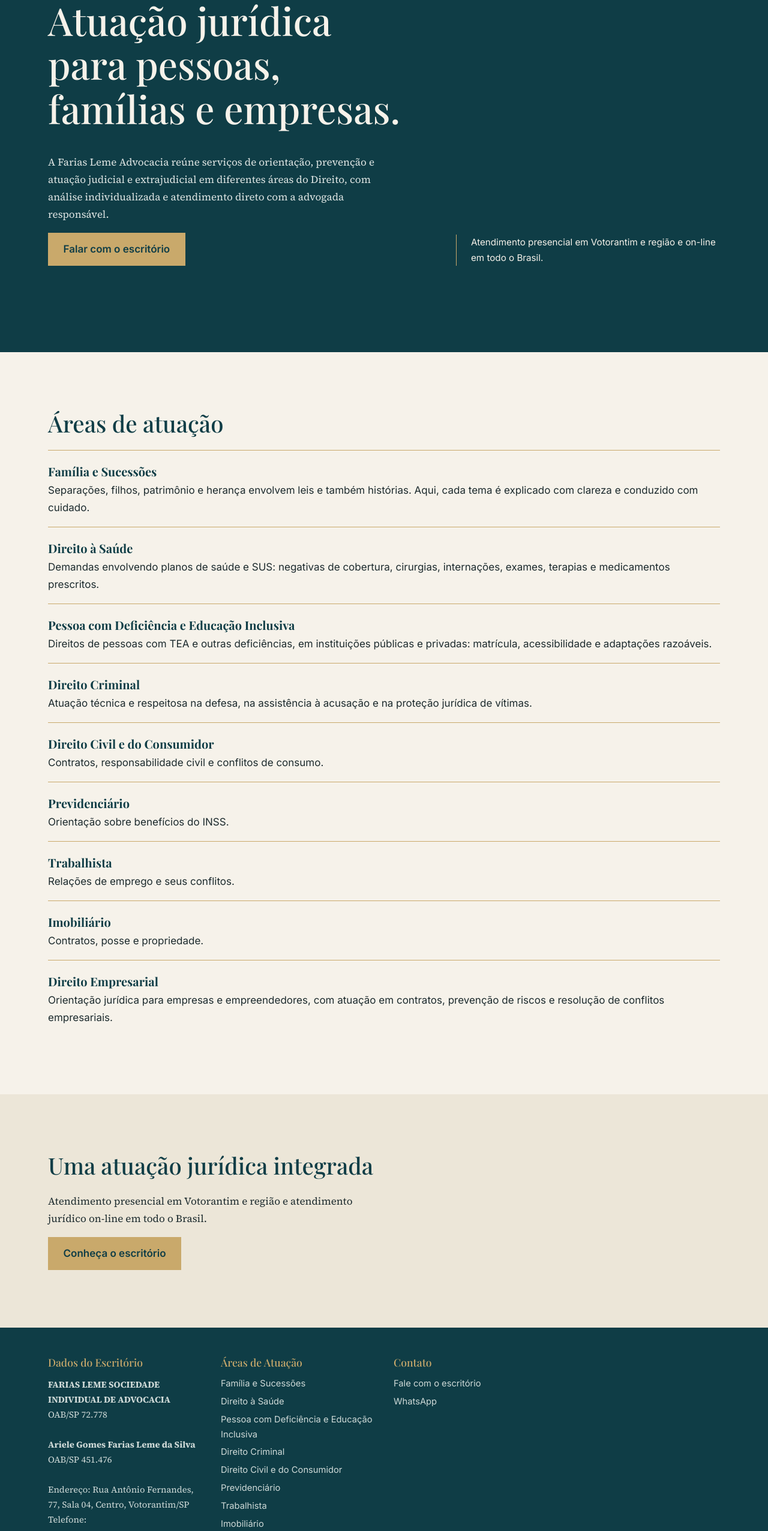
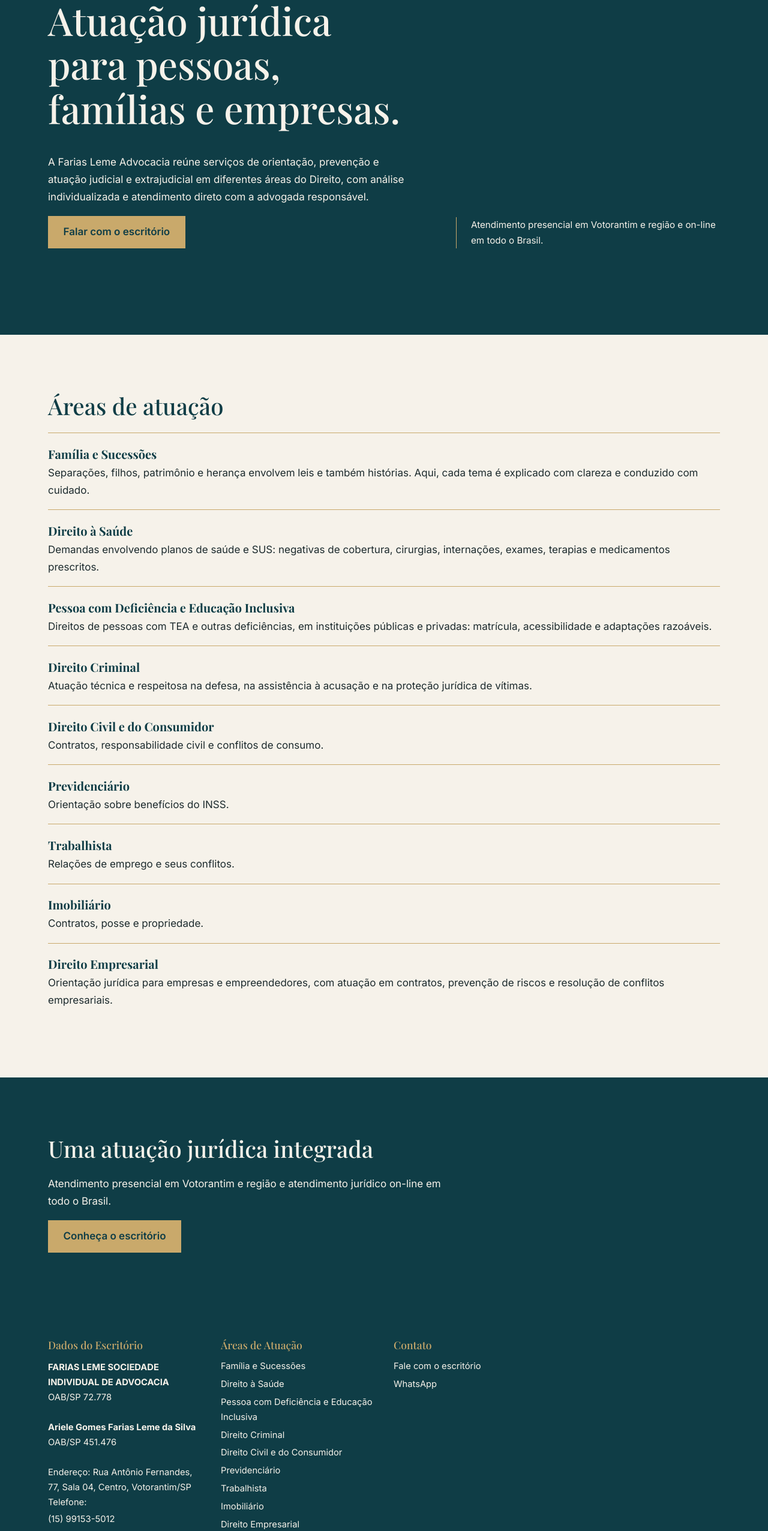
Before and after one commit to lemevinicius99/site_fariaslemeadvocacia, a Next.js app: page / in a window 1280 px wide. Shown: the part 234-2786 px from the top of the page at 60% size. Built offline with nearby package versions, Linux system fonts and the light colour scheme; no server answers; a web font is replaced by a local one.

Commit message:
style: aplicar paleta institucional oficial

```diff
--- a/app/globals.css
+++ b/app/globals.css
@@ -1,32 +1,198 @@
-:root{--petroleo:#0F3D46;--ouro:#C9A96B;--marfim:#F6F2EA;--texto:#1d2b2e}
-*{box-sizing:border-box}html{scroll-behavior:smooth}
-body{margin:0;background:var(--marfim);color:var(--texto);font:17px/1.7 var(--f-corpo),sans-serif}
-h1,h2,h3{font-family:var(--f-titulo),serif;font-weight:500;line-height:1.15;color:var(--petroleo);margin:0 0 .6em}
-h1{font-size:clamp(2.2rem,5vw,4rem)}h2{font-size:clamp(1.6rem,3vw,2.4rem)}p{max-width:62ch;font-family:var(--f-serif),serif}
-a:focus-visible,button:focus-visible,summary:focus-visible,input:focus-visible,select:focus-visible{outline:2px solid var(--ouro);outline-offset:3px}
-.w{width:min(1120px,92%);margin:auto}
-header{border-bottom:1px solid var(--ouro);position:sticky;top:0;background:var(--marfim);z-index:5}
-header .w{display:flex;align-items:center;justify-content:space-between;padding:.4rem 0}
-.logo{height:64px;width:auto;mix-blend-mode:multiply}
-nav{display:flex;gap:1.6rem;font-size:.95rem}nav a{text-decoration:none;color:inherit;border-bottom:1px solid transparent;transition:border-color .2s}nav a:hover{border-color:var(--ouro)}
-details.m{display:none}
-@media(max-width:760px){header nav{display:none}details.m{display:block}details.m summary{cursor:pointer;padding:.5rem}details.m div{position:absolute;right:4%;top:100%;background:var(--marfim);border:1px solid var(--ouro);padding:1rem;display:grid;gap:.8rem}}
-.hero{background:var(--petroleo);color:var(--marfim);padding:clamp(4rem,12vw,9rem) 0}
-.hero h1{color:var(--marfim);max-width:16ch;animation:in .9s both}.hero p{color:#dfe6e4;animation:in .9s .2s both}
-.hero .w{display:grid;grid-template-columns:1.4fr 1fr;gap:4rem;align-items:end}
-.hero aside{border-left:1px solid var(--ouro);padding-left:1.5rem;font-size:.95rem}
-@media(max-width:760px){.hero .w{grid-template-columns:1fr;gap:2rem}}
-@keyframes in{from{opacity:0;transform:translateY(14px)}to{opacity:1;transform:none}}
-@media(prefers-reduced-motion:reduce){*{animation:none!important;transition:none!important;scroll-behavior:auto}}
-.btn{display:inline-block;background:var(--ouro);color:var(--petroleo);padding:.8rem 1.6rem;text-decoration:none;border:0;cursor:pointer;font:inherit;font-weight:600;transition:background .2s}.btn:hover{background:#d8bb83}
-.sec{padding:clamp(3rem,8vw,6rem) 0}.alt{background:#ece6d8}
-.fam{display:grid;grid-template-columns:1fr 1.3fr;gap:4rem}@media(max-width:760px){.fam{grid-template-columns:1fr;gap:1.5rem}}
-.list a{display:block;padding:1.1rem 0;border-top:1px solid var(--ouro);text-decoration:none;color:inherit;transition:padding .2s}.list a:hover{padding-left:.8rem}
-.list b{font-family:var(--f-titulo),serif;font-size:1.25rem;color:var(--petroleo);display:block}
-.item{padding:1.2rem 0;border-top:1px solid #d9cfb8}.item h3{font-size:1.3rem;margin-bottom:.2em}
-details.q{border-top:1px solid #d9cfb8;padding:1rem 0}details.q summary{cursor:pointer;font-weight:600}
-.note{border-left:3px solid var(--ouro);padding:.5rem 1rem;background:#fff6}
-form{display:grid;gap:1rem;max-width:520px}input,select{padding:.7rem;border:1px solid #b9ae95;background:#fff;font:inherit}label{display:grid;gap:.3rem;font-size:.95rem}
-footer{background:var(--petroleo);color:#cfdad8;padding:3rem 0;font-size:.92rem}footer a{display:block;text-decoration:none;color:inherit;padding:.15rem 0}footer h2{font-size:1.1rem;color:var(--ouro)}footer p{color:inherit}
-footer .w{display:grid;grid-template-columns:repeat(auto-fit,minmax(220px,1fr));gap:2rem}
-.bc{font-size:.85rem;margin-bottom:1rem}
+:root {
+  /* Identidade visual oficial Farias Leme */
+  --petroleo: #0F3D46;
+  --ouro: #C9A96B;
+  --marfim: #F6F2EA;
+  --texto: #1d2b2e;
+}
+
+* { box-sizing: border-box; }
+html { scroll-behavior: smooth; }
+body {
+  margin: 0;
+  background: var(--marfim);
+  color: var(--texto);
+  font: 17px/1.7 var(--f-corpo), serif;
+}
+
+h1, h2, h3 {
+  font-family: var(--f-titulo), serif;
+  font-weight: 500;
+  line-height: 1.15;
+  color: var(--petroleo);
+  margin: 0 0 .6em;
+}
+h1 { font-size: clamp(2.2rem, 5vw, 4rem); }
+h2 { font-size: clamp(1.6rem, 3vw, 2.4rem); }
+p {
+  max-width: 62ch;
+  font-family: var(--f-corpo), serif;
+}
+
+a:focus-visible, button:focus-visible, summary:focus-visible,
+input:focus-visible, select:focus-visible {
+  outline: 2px solid var(--ouro);
+  outline-offset: 3px;
+}
+::selection { background: var(--ouro); color: var(--petroleo); }
+
+.w { width: min(1120px, 92%); margin: auto; }
+header {
+  border-bottom: 1px solid var(--ouro);
+  position: sticky;
+  top: 0;
+  background: var(--marfim);
+  z-index: 5;
+}
+header .w {
+  display: flex;
+  align-items: center;
+  justify-content: space-between;
+  padding: .4rem 0;
+}
+.logo { height: 64px; width: auto; mix-blend-mode: multiply; }
+nav { display: flex; gap: 1.6rem; font-size: .95rem; }
+nav a {
+  text-decoration: none;
+  color: inherit;
+  border-bottom: 1px solid transparent;
+  transition: border-color .2s;
+}
+nav a:hover { border-color: var(--ouro); }
+details.m { display: none; }
+
+@media (max-width: 760px) {
+  header nav { display: none; }
+  details.m { display: block; }
+  details.m summary { cursor: pointer; padding: .5rem; }
+  details.m div {
+    position: absolute;
+    right: 4%;
+    top: 100%;
+    background: var(--marfim);
+    border: 1px solid var(--ouro);
+    padding: 1rem;
+    display: grid;
+    gap: .8rem;
+  }
+}
+
+.hero {
+  background: var(--petroleo);
+  color: var(--marfim);
+  padding: clamp(4rem, 12vw, 9rem) 0;
+}
+.hero h1 {
+  color: var(--marfim);
+  max-width: 16ch;
+  animation: in .9s both;
+}
+.hero p { color: var(--marfim); animation: in .9s .2s both; }
+.hero .w {
+  display: grid;
+  grid-template-columns: 1.4fr 1fr;
+  gap: 4rem;
+  align-items: end;
+}
+.hero aside {
+  border-left: 1px solid var(--ouro);
+  padding-left: 1.5rem;
+  font-size: .95rem;
+}
+@media (max-width: 760px) {
+  .hero .w { grid-template-columns: 1fr; gap: 2rem; }
+}
+@keyframes in {
+  from { opacity: 0; transform: translateY(14px); }
+  to { opacity: 1; transform: none; }
+}
+@media (prefers-reduced-motion: reduce) {
+  * { animation: none !important; transition: none !important; scroll-behavior: auto; }
+}
+
+.btn {
+  display: inline-block;
+  background: var(--ouro);
+  color: var(--petroleo);
+  padding: .8rem 1.6rem;
+  text-decoration: none;
+  border: 0;
+  cursor: pointer;
+  font: inherit;
+  font-weight: 600;
+  transition: background .2s;
+}
+.btn:hover { background: #d8bb83; }
+
+.sec { padding: clamp(3rem, 8vw, 6rem) 0; }
+/* Blocos institucionais usam o azul-petróleo da identidade. */
+.alt { background: var(--petroleo); color: var(--marfim); }
+.alt h2, .alt h3 { color: var(--marfim); }
+.alt p { color: var(--marfim); }
+
+.fam {
+  display: grid;
+  grid-template-columns: 1fr 1.3fr;
+  gap: 4rem;
+}
+@media (max-width: 760px) {
+  .fam { grid-template-columns: 1fr; gap: 1.5rem; }
+}
+
+.list a {
+  display: block;
+  padding: 1.1rem 0;
+  border-top: 1px solid var(--ouro);
+  text-decoration: none;
+  color: inherit;
+  transition: padding .2s;
+}
+.list a:hover { padding-left: .8rem; }
+.list b {
+  font-family: var(--f-titulo), serif;
+  font-size: 1.25rem;
+  color: var(--petroleo);
+  display: block;
+}
+.alt .list b { color: var(--marfim); }
+
+.item { padding: 1.2rem 0; border-top: 1px solid var(--ouro); }
+.item h3 { font-size: 1.3rem; margin-bottom: .2em; }
+details.q { border-top: 1px solid var(--ouro); padding: 1rem 0; }
+details.q summary { cursor: pointer; font-weight: 600; }
+.note {
+  border-left: 3px solid var(--ouro);
+  padding: .5rem 1rem;
+  background: rgb(201 169 107 / 10%);
+}
+
+form { display: grid; gap: 1rem; max-width: 520px; }
+input, select {
+  padding: .7rem;
+  border: 1px solid var(--ouro);
+  background: var(--marfim);
+  color: var(--texto);
+  font: inherit;
+}
+label { display: grid; gap: .3rem; font-size: .95rem; }
+
+footer {
+  background: var(--petroleo);
+  color: var(--marfim);
+  padding: 3rem 0;
+  font-size: .92rem;
+}
+footer a {
+  display: block;
+  text-decoration: none;
+  color: inherit;
+  padding: .15rem 0;
+}
+footer h2 { font-size: 1.1rem; color: var(--ouro); }
+footer p { color: inherit; }
+footer .w {
+  display: grid;
+  grid-template-columns: repeat(auto-fit, minmax(220px, 1fr));
+  gap: 2rem;
+}
+.bc { font-size: .85rem; margin-bottom: 1rem; }
```
